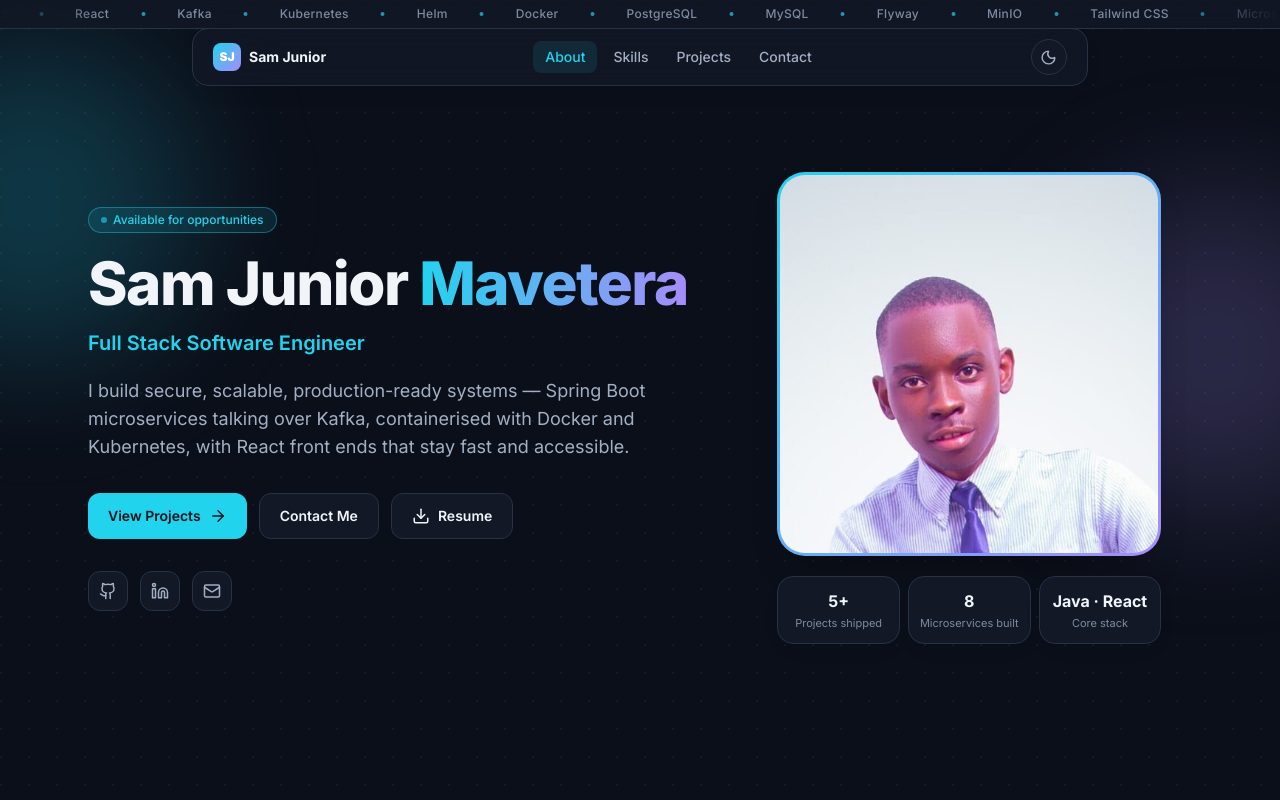
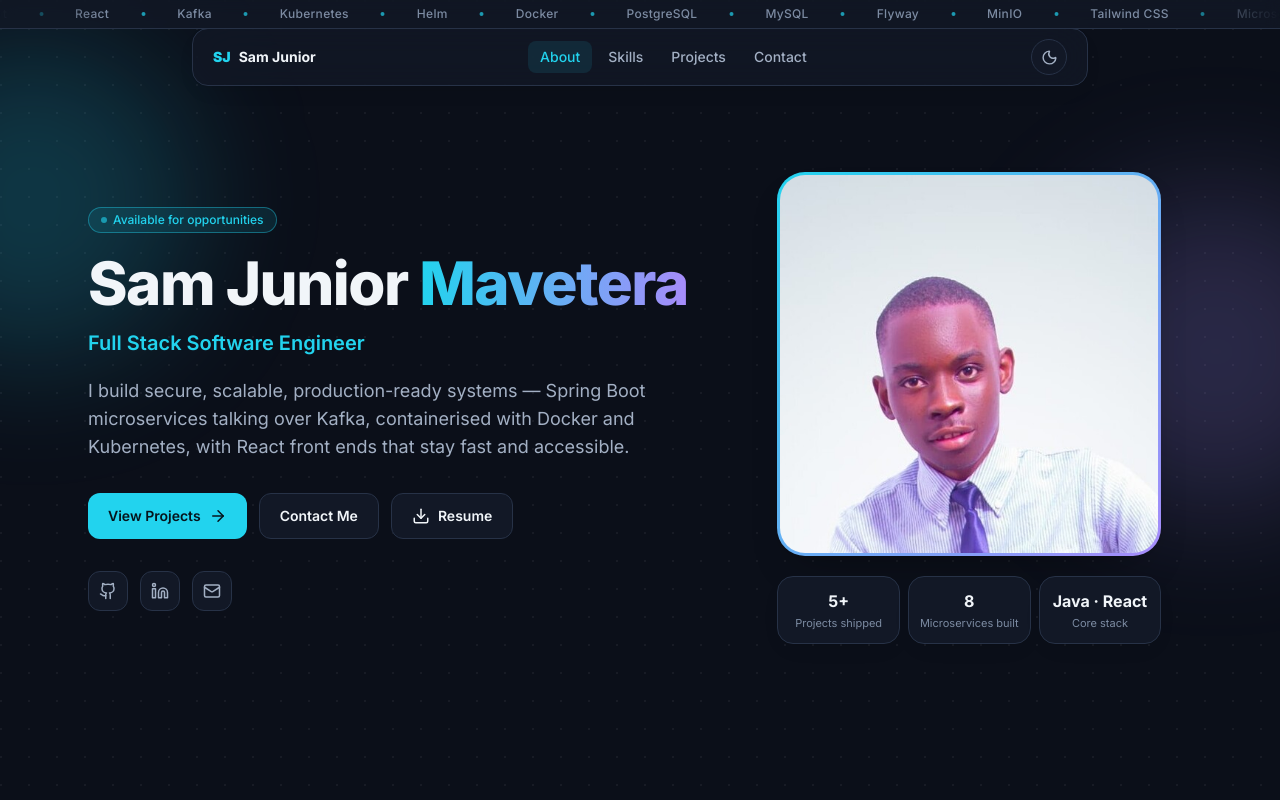
Before and after one commit to Sam-Junior2408/sam-junior-mavetera-portifolio, a React (Vite) app: page / in a window 1280 px wide. Shown: the top 800 px of the page. Built offline with nearby package versions, Linux system fonts and the light colour scheme.

Commit message:
refactor: simplify logo rendering in Navbar component

```diff
--- a/src/components/layout/Navbar.jsx
+++ b/src/components/layout/Navbar.jsx
@@ -49,9 +49,7 @@ const Navbar = () => {
             href="#top"
             className="flex items-center gap-2 text-sm font-bold text-ink transition hover:text-accent"
           >
-            <span className="grid h-7 w-7 place-items-center rounded-lg bg-gradient-to-br from-accent to-violet text-xs font-black text-white">
-              SJ
-            </span>
+            <span className="text-sm font-black text-accent">SJ</span>
             Sam Junior
           </a>
 
```
